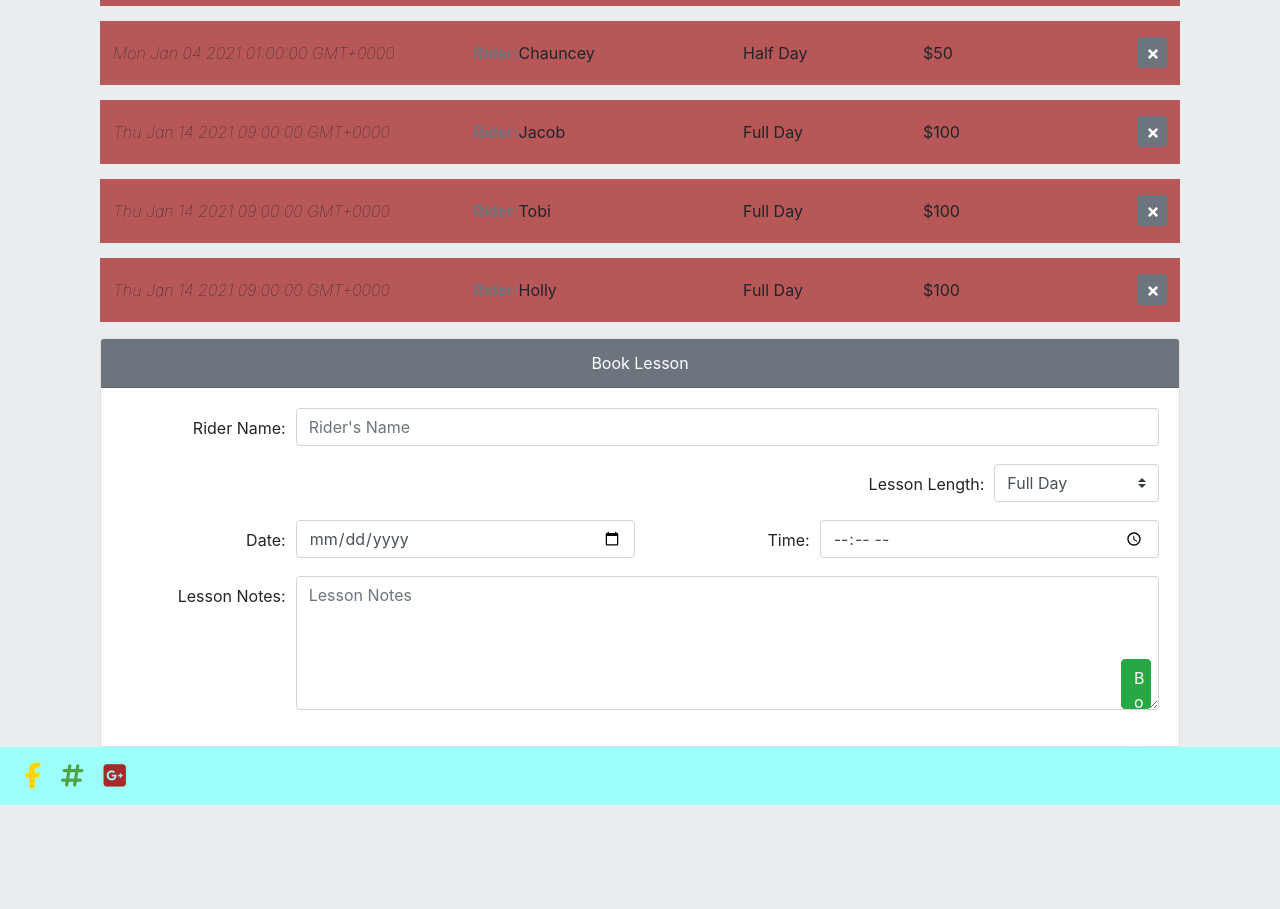
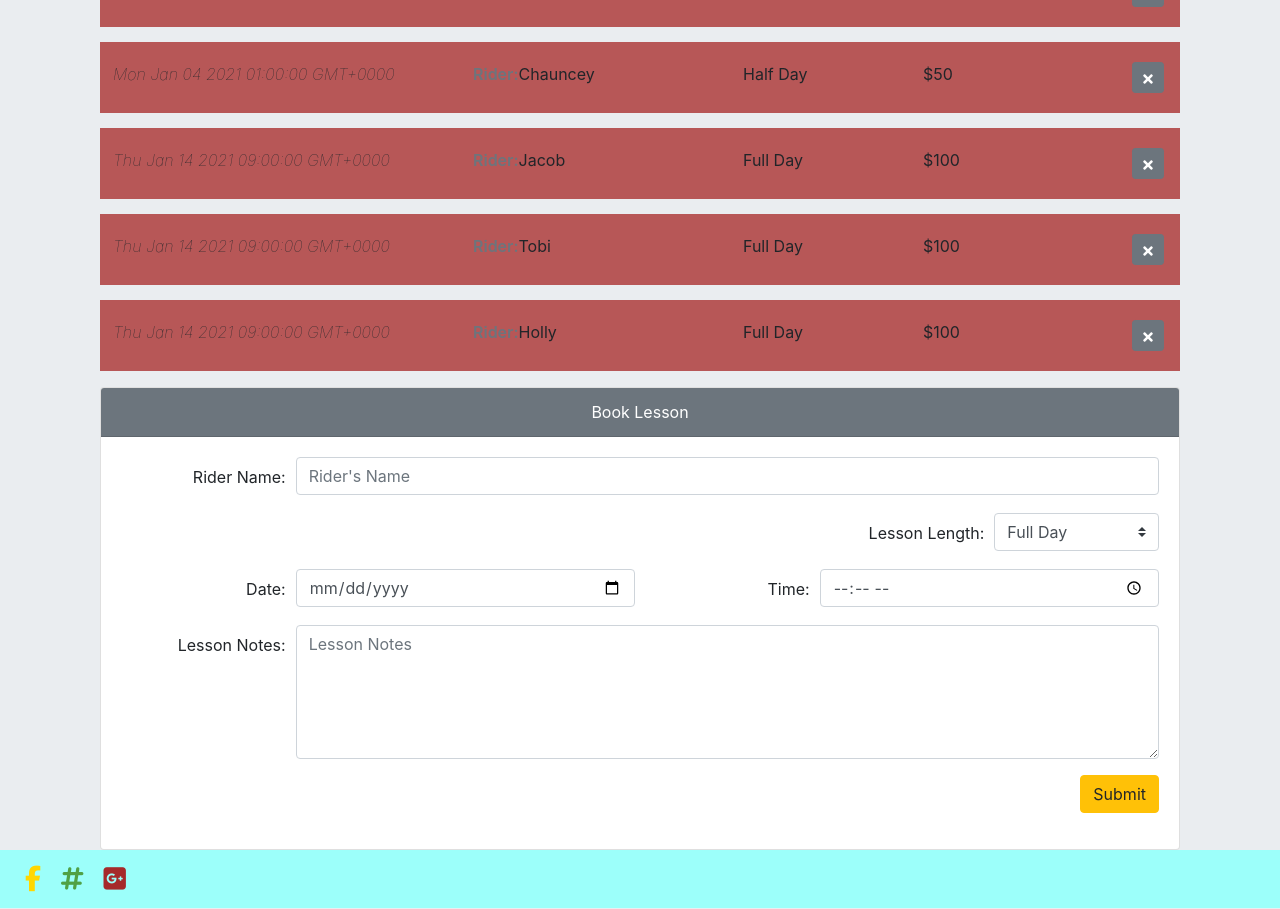
Before and after one commit to hicksey-makes/ski-lessons-snowV2, a React (Create React App) app: page / in a window 1280 px wide. Shown: the part 407-1316 px from the top of the page. Before the commit the page ends 1213 px from the top, so only its background shows below. Built offline with nearby package versions, Linux system fonts and the light colour scheme; a web font is replaced by a local one.

Commit message:
add submit button to addlessons and perfect listlessons button responsive behavior

```diff
--- a/src/components/AddLessons.js
+++ b/src/components/AddLessons.js
@@ -40,13 +40,13 @@ class AddLessons extends Component {
                 <textarea className="form-control" rows="5" cols="50" name="lsnNotes" id="lsnNotes" placeholder="Lesson Notes" />
               </div>
             </div>
-            <div className="form-group form-row mb-0">
-              <div className="offset-md-2 col-md-10">
-                <button type="submit" className="btn btn-success d-block mr-auto">
-                Book
+            <div className="form-group form-row">
+              <div className="col-md-12">
+                <button className="btn btn-warning ml-auto d-block" type="submit">Submit
                 </button>
               </div>
             </div>
+
           </form>
         </div>
       </div>
--- a/src/components/ListLessons.js
+++ b/src/components/ListLessons.js
@@ -36,7 +36,7 @@ class ListLessons extends Component {
                 {item.lessonCost}
               </div>
               <div class="col-2 col-md-2 brd">
-                <button class="btn btn-sm btn-secondary" onClick={() => this.props.deleteLesson(item)}><FaTimes  /></button>
+                <button class="btn btn-sm btn-secondary mr-3 ml-md-auto d-block" onClick={() => this.props.deleteLesson(item)}><FaTimes  /></button>
               </div>
             </div>
 
--- a/src/css/App.css
+++ b/src/css/App.css
@@ -14,14 +14,6 @@
   /* margin-left: 6px; */
 }
 
-.btn {
-  max-height: 50px;
-  position: absolute;
-  bottom: 17px;
-  width: 30px;
-  right: 13px;
-}
-
 .label-item{
   color: #6c757d;
   font-weight: 600;
```
